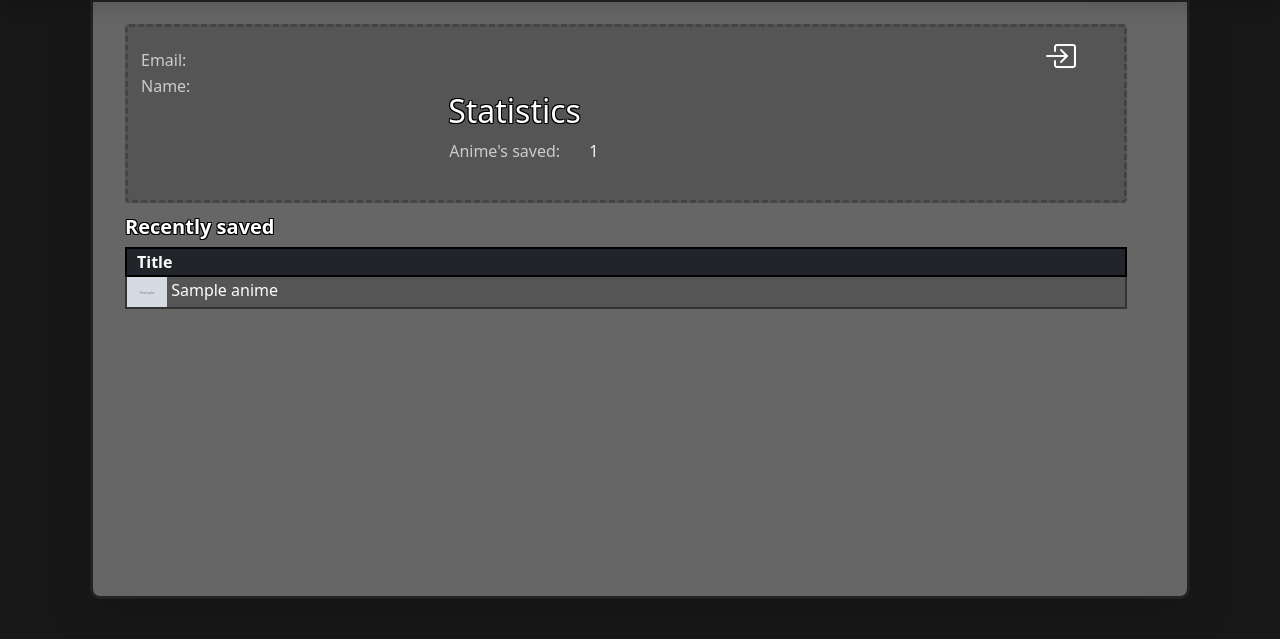
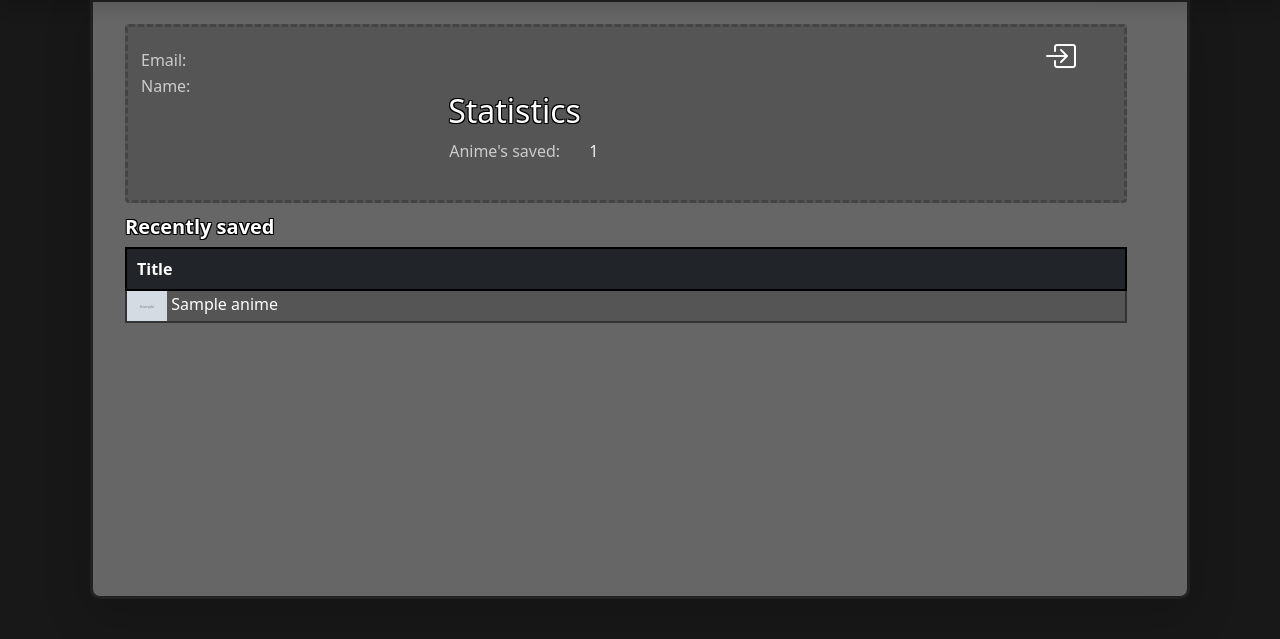
Before and after one commit to DFayro/AnimeRar, a Flask app: template animerar/views/home/templates/profile.html in a window 1280 px wide. Shown: the part 177-816 px from the top of the page. Run offline with Flask 2, Linux system fonts and the light colour scheme; the template is opened without the code that fills it: most values are stand-ins (such as "Sample title", 1, 10 or a date in 2020); grey boxes marked "Sample" are stand-in pictures; some libraries are stand-ins or nearby versions; some web fonts are replaced.

Commit message:
[fix]: Fixup

```diff
--- a/animerar/views/home/templates/profile.html
+++ b/animerar/views/home/templates/profile.html
@@ -43,7 +43,7 @@
 	<h5>Recently saved</h5>
 
 	{% if collected_anime %}
-		<table class="b-table">
+		<table class="table b-table">
 			<tr>
 				<th>Title</th>
 			</tr>
--- a/animerar/views/home/templates/profile_collected.html
+++ b/animerar/views/home/templates/profile_collected.html
@@ -10,7 +10,7 @@
 {% block content %}
 	<a class="btn btn-dark mb-2 float-end" href="{{ url_for('home.profile') }}">Profile</a>
 	<h2>Saved by you</h2>
-	<table class="b-table">
+	<table class="table b-table">
 		<tr>
 			<th>Title</th>
 		</tr>
```
